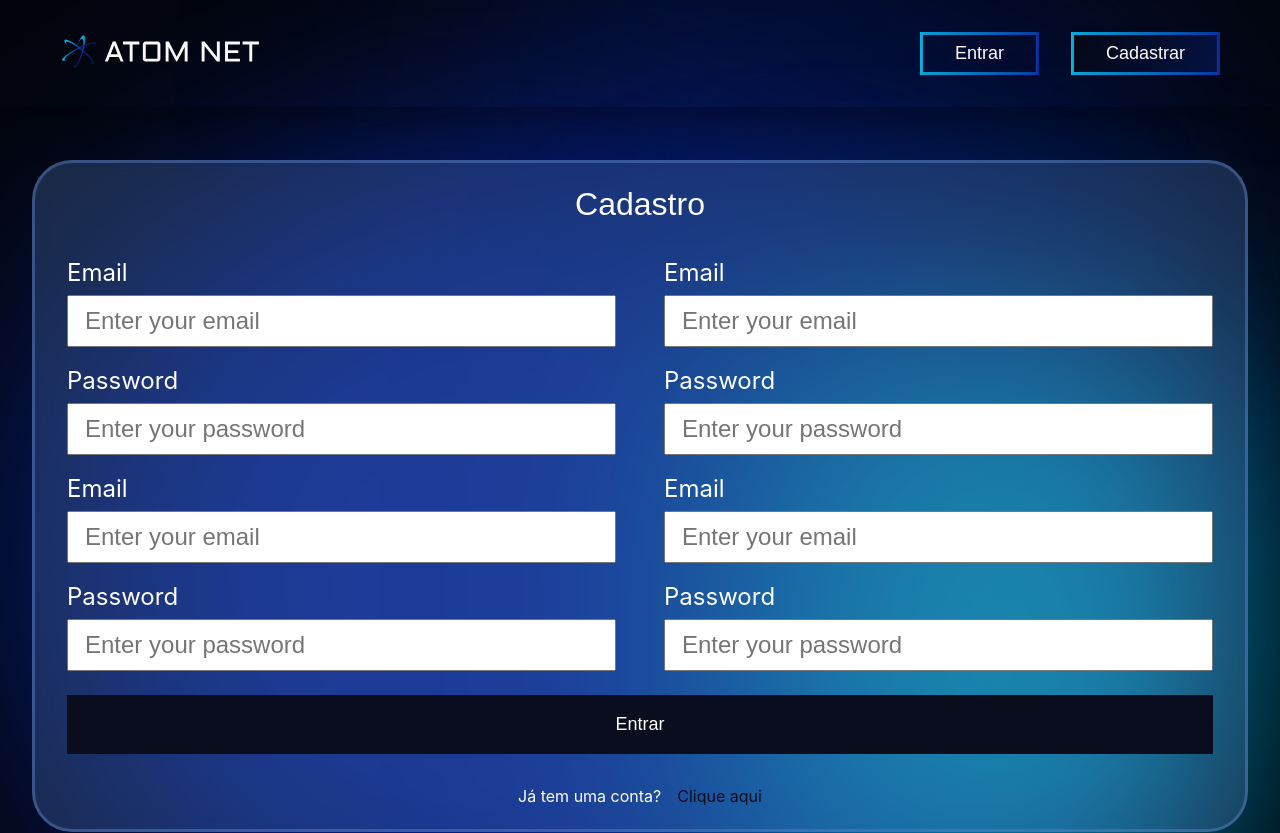
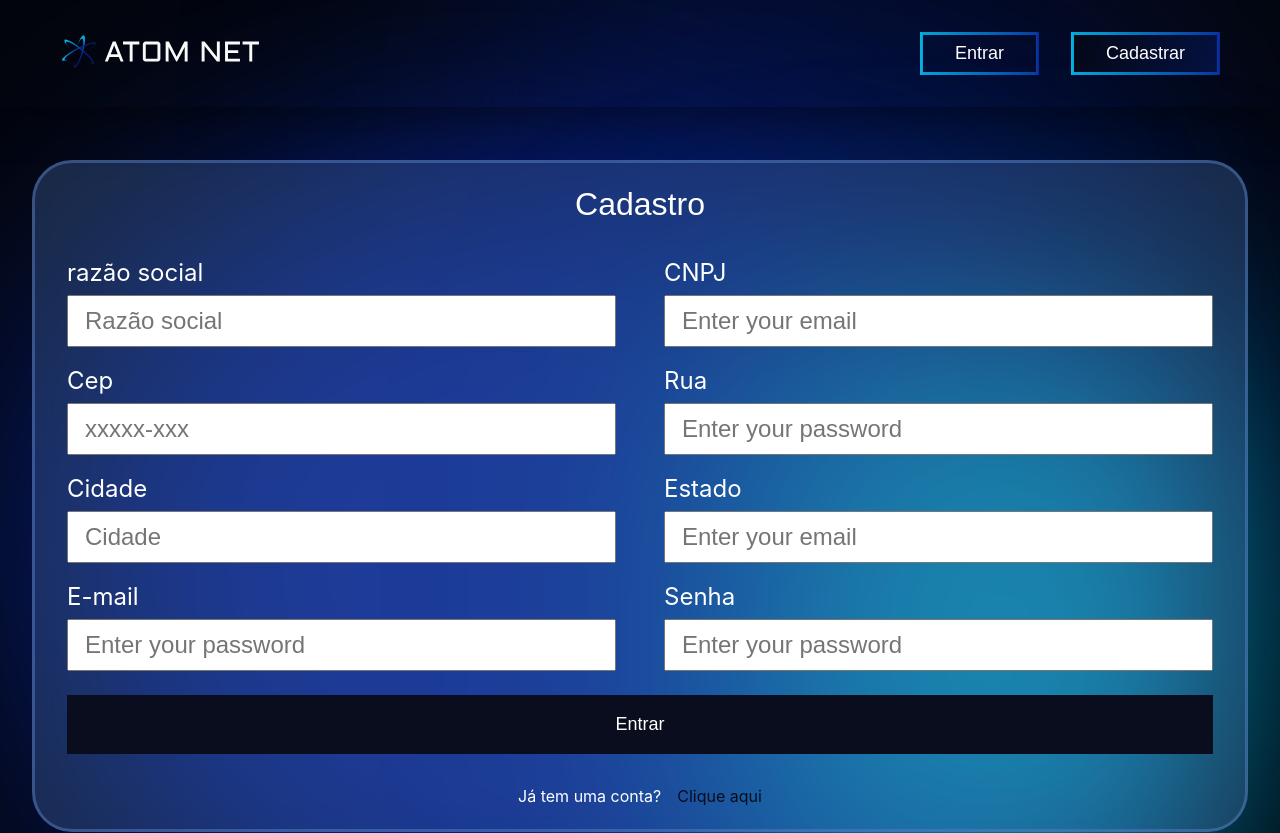
Before and after one commit to Bee-Pirez/AtomNet, a React (Vite) app: page /SignUp in a window 1280 px wide. Shown: the top 833 px of the page. Built offline with nearby package versions, Linux system fonts and the light colour scheme.

Commit message:
Update index.jsx

```diff
--- a/src/pages/SignUp/index.jsx
+++ b/src/pages/SignUp/index.jsx
@@ -44,16 +44,16 @@ export function SignUp() {
               <fieldset>
                 <div className="inputDiv">
                   <div className="inputContent">
-                    <Input name="Email" prefix="Enter your email" type="email" />
-                    <Input name="Password" prefix="Enter your password" type="password" />
-                    <Input name="Email" prefix="Enter your email" type="email" />
-                    <Input name="Password" prefix="Enter your password" type="password" />
+                    <Input name="razão social" prefix="Razão social" type="text" />
+                    <Input name="Cep" prefix="xxxxx-xxx" type="text" />
+                    <Input name="Cidade" prefix="Cidade" type="text" />
+                    <Input name="E-mail" prefix="Enter your password" type="email" />
                   </div>
                   <div className="inputContent">
-                    <Input name="Email" prefix="Enter your email" type="email" />
-                    <Input name="Password" prefix="Enter your password" type="password" />
-                    <Input name="Email" prefix="Enter your email" type="email" />
-                    <Input name="Password" prefix="Enter your password" type="password" />
+                    <Input name="CNPJ" prefix="Enter your email" type="text" />
+                    <Input name="Rua" prefix="Enter your password" type="text" />
+                    <Input name="Estado" prefix="Enter your email" type="text" />
+                    <Input name="Senha" prefix="Enter your password" type="password" />
                   </div>
                 </div>
                 <div className="content">
```
